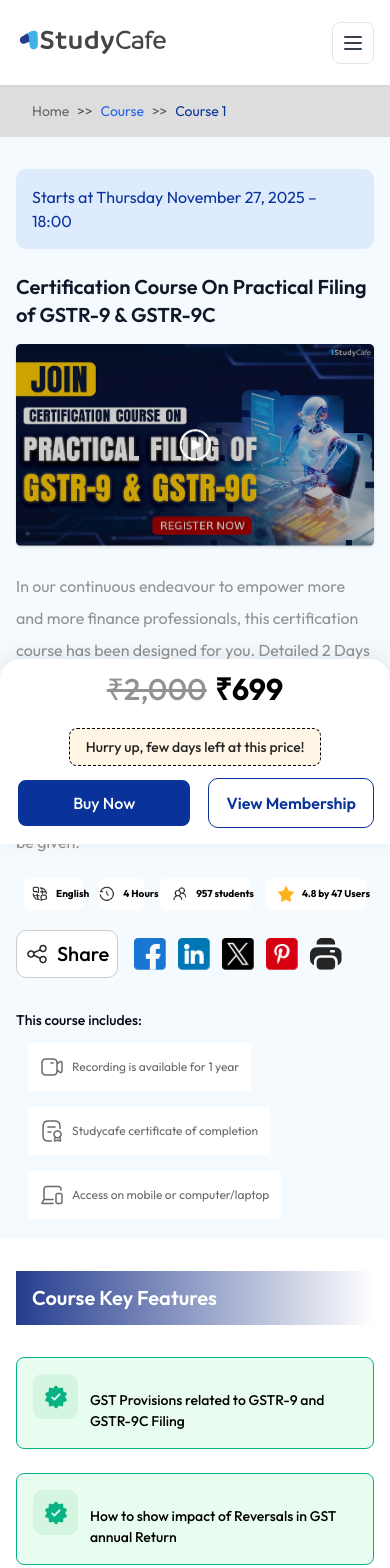
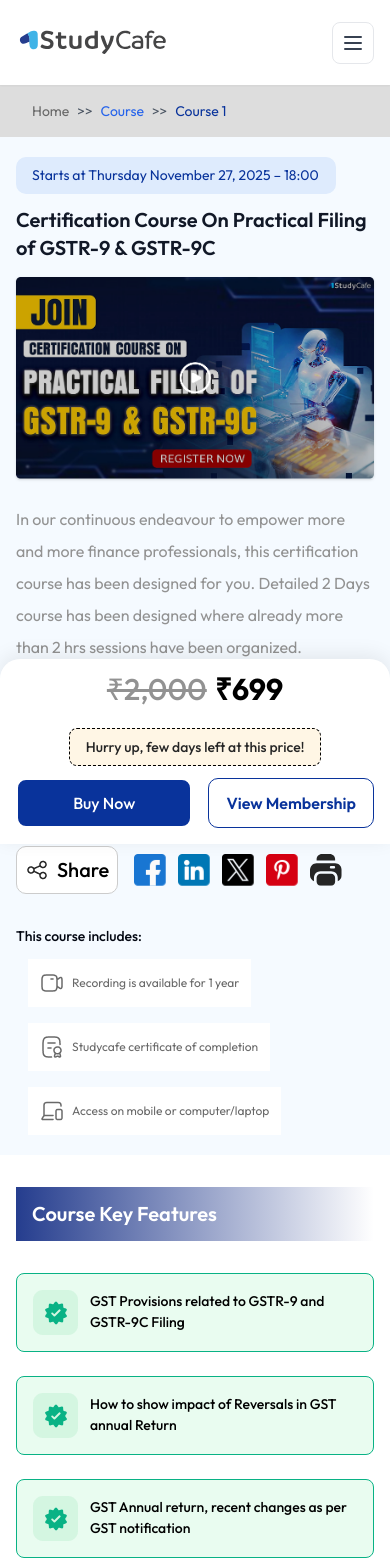
Before and after one commit to developers3mindsRp/study-cafe-web, a Next.js app: page /course/course-1 in a window 390 px wide. Shown: the top 1568 px of the page. Built offline with nearby package versions, Linux system fonts and the light colour scheme; no server answers.

Commit message:
responsive issues fixed

```diff
--- a/src/components/layout/blog/BlogList.tsx
+++ b/src/components/layout/blog/BlogList.tsx
@@ -117,9 +117,9 @@ export default function Blog_list() {
 
   return (
 
-    <section className="w-full py-12 px-2 md:px-6 text-center">
+    <section className="w-full py-6 md:py-12 px-2 md:px-6 text-center">
       {/* Category Filter */}
-      <div className="flex flex-wrap gap-2 md:gap-4 2xl:gap-8 mx-auto container md:px-4">
+      <div className="flex flex-wrap gap-2 md:gap-4 2xl:gap-8 mx-auto container px-4 md:px-4">
         {categories.map((cat) => (
           <button
             key={cat}
@@ -135,7 +135,7 @@ export default function Blog_list() {
       </div>
 
 
-      <div className="mt-10 mx-auto container px-4">
+      <div className="mt-8 md:mt-10 mx-auto container px-4">
 
         {filtered.length === 0 ? (
           <div className="text-center md:py-20">
--- a/src/components/layout/course/BannerSection.tsx
+++ b/src/components/layout/course/BannerSection.tsx
@@ -18,24 +18,24 @@ export default function BannerSection() {
 
 
           {/* LEFT CONTENT */}
-          <div className="lg:col-span-2 space-y-6 mt-6">
+          <div className="lg:col-span-2 space-y-6 mt-3 md:mt-6">
 
 
-            <div className="mt-6 md:flex md:items-start md:gap-8">
+            <div className="md:mt-6 md:flex md:items-start md:gap-8">
 
 
               {/* Left: Banner */}
               <div className="md:w-1/2">
                 {/* Course Start Time */}
-                <p className="bg-[#DEEBFD] max-w-[360px] p-4 rounded-[10px] text-[#09339B] text-[16px] font-Outfit font-normal">
+                <p className="bg-[#DEEBFD] w-[320px] md:w-[360px] p-2 px-4 md:p-4 rounded-[10px] text-[#09339B] text-[14px] md:text-[16px] font-Outfit font-normal">
                   Starts at Thursday November 27, 2025 – 18:00
                 </p>
-                <h1 className="text-[20px] md:text-[43px] font-semibold text-gray-900 leading-snug mt-6">
+                <h1 className="text-[20px] md:text-[43px] font-semibold text-gray-900 leading-snug mt-3 md:mt-6">
                   Certification Course On Practical Filing of GSTR-9 & GSTR-9C
                 </h1>
 
                 {/* mobile image */}
-                <div  className="block md:hidden ">
+                <div className="block md:hidden ">
                   <div className=" rounded overflow-hidden shadow mt-4">
                     <Image
                       src="/images/c1.png"
@@ -93,34 +93,35 @@ export default function BannerSection() {
                 {/* Stats */}
                 <div
                   className="
-                          mt-3 p-2
+                            mt-3
                             flex md:hidden
-                          gap gap-4
+                            gap-3
                             justify-between
                             text-[10px] sm:text-[13px]
                             font-bold
                           "
                 >
-                        <div className="flex items-center gap-2 bg-white text-black px-2 py-2 rounded-md">
-                          <img src="/images/icon-eng.png" alt="Language" className="w-4 h-4" />
+                  <div className="flex items-center gap-1 bg-white text-black px-3 py-2 rounded-md whitespace-nowrap">
+                    <img src="/images/icon-eng.png" alt="Language" className="w-4 h-3" />
                     <span>English</span>
                   </div>
 
-                        <div className="flex items-center gap-2 bg-white text-black md:px-2 py-2 rounded-md whitespace-nowrap">
-                          <img src="/images/icon-clock.png" alt="Duration" className="w-4 h-4" />
+                  <div className="flex items-center gap-1 bg-white text-black px-3 py-2 rounded-md whitespace-nowrap">
+                    <img src="/images/icon-clock.png" alt="Duration" className="w-4 h-3" />
                     <span>4 Hours</span>
                   </div>
 
-                        <div className="flex items-center gap-2 bg-white text-black px-3 py-2 rounded-md whitespace-nowrap">
-                          <img src="/images/icon-user.png" alt="Students" className="w-4 h-4" />
+                  <div className="flex items-center gap-1 bg-white text-black px-3 py-2 rounded-md whitespace-nowrap">
+                    <img src="/images/icon-user.png" alt="Students" className="w-4 h-3" />
                     <span>957 students</span>
                   </div>
 
-                        <div className="flex items-center gap-2 bg-white text-black px-3 py-2 rounded-md  whitespace-nowrap">
-                          <img src="/images/Star.png" alt="Rating" className="w-4 h-4" />
+                  <div className="flex items-center gap-1 bg-white text-black px-3 py-2 rounded-md whitespace-nowrap">
+                    <img src="/images/Star.png" alt="Rating" className="w-4 h-3" />
                     <span>4.8 by 47 Users</span>
                   </div>
                 </div>
+
 
                 {/* Social Share */}
                 <div className="md:hidden flex items-center gap-4 pt-3">
--- a/src/components/layout/course/CourseDetail.tsx
+++ b/src/components/layout/course/CourseDetail.tsx
@@ -34,7 +34,7 @@ export default function CourseSection() {
 
    <div className="lg:col-span-2 space-y-6">
       {/* Alumni Logos */}
-      <div className="bg-[url('/images/alumini-bg.png')] bg-no-repeat bg-cover py-10 sm:py-12 px-4 sm:px-8 pb-16 sm:pb-20 mb-8 ">
+      <div className="bg-[url('/images/alumini-bg.png')] bg-no-repeat bg-cover py-3 md:py-12 px-4 md:px-8 pb-8 md:pb-20 mb-8 ">
         <h2 className="text-[22px] sm:text-[26px] lg:text-[30px] font-medium text-center mb-6 text-white px-2 mt-4">
           Our Alumni at Leading Companies
         </h2>
@@ -108,7 +108,7 @@ export default function CourseSection() {
 
       <div className="w-full bg-white  container mx-auto px-4 py-1">
         {/* FAQ Section */}
-        <div className=" mx-auto md:px-4 mt-2">
+        <div className=" mx-auto md:px-4 md:mt-2">
           <h2 className="
             text-[20px] md:text-[30px] font-semibold mb-6 md:mb-6
             px-4 py-3 text-white
--- a/src/components/layout/course/CourseOverview.tsx
+++ b/src/components/layout/course/CourseOverview.tsx
@@ -67,7 +67,7 @@ export default function CourseOverview() {
       {/* Course Key Features */}
 
 
-      <div className="grid md:grid-cols-2 gap-6 mb-12 mt-8 scroll-mt-28" id="features">
+      <div className="grid md:grid-cols-2 gap-6 mb-6 md:mb-12 mt-8 scroll-mt-28" id="features">
             {/* Course Description */}
       <h2 className="md:hidden container scroll-mt-28  text-[20px] md:text-[30px] font-semibold mb-2 md:mb-4
             px-4 py-3 text-white
@@ -77,11 +77,14 @@ export default function CourseOverview() {
         {features.map((feature, index) => (
           <div
             key={index}
-            className="flex items-start gap-3 rounded-lg border border-[#09B285] bg-[#E9FCF0] p-4"
+            className="flex items-center gap-3 rounded-lg border border-[#09B285] bg-[#E9FCF0] p-4"
           >
             <img src="/images/tick1.png" alt="" width="45" height="45" />
-            <p className="text-[14px] text-black font-medium mt-4">{feature}</p>
+            <p className="text-[14px] text-black font-medium">
+              {feature}
+            </p>
           </div>
+
         ))}
       </div>
 
@@ -168,7 +171,7 @@ export default function CourseOverview() {
             <li>Any other person not covered above can join the course if interested.</li>
           </ul>
         </div>
-        <div className="grid md:grid-cols-3 gap-3 md:gap-6 mt-4 md:mt-12 mt-4 md:mb-12">
+        <div className="grid md:grid-cols-3 gap-3 md:gap-6 mt-4 md:mt-12  md:mb-12">
 
           <div className="bg-[#F9F9FB] p-4 md:p-8 ">
             <img src="/images/duration.png" alt="" />
@@ -195,7 +198,7 @@ export default function CourseOverview() {
             bg-gradient-to-r from-[#253D8E] to-transparent
             md:bg-none md:text-gray-900 md:px-0 md:py-0 mx-auto  md:mx-0 md:w-auto" id="content">Course Content</h2>
 
-      <div className="w-full  mt-10 space-y-3 text-left container px-4 ">
+      <div className="w-full  md:mt-10 space-y-3 text-left container px-4 ">
         {faqs.map((item, index) => (
           <div key={index} className="shadow-md rounded-lg overflow-hidden ">
             {/* Question Button */}
--- a/src/components/layout/course/ReviewSection.tsx
+++ b/src/components/layout/course/ReviewSection.tsx
@@ -65,7 +65,7 @@ export default function ReviewSection() {
             md:bg-none md:text-gray-900 md:px-0 md:py-0 mx-auto  md:mx-0 md:w-auto" id="reviews">Google Reviews</h2>
 
       {/* Mobile slider */}
-      <div className="flex gap-4 overflow-x-auto snap-x snap-mandatory md:hidden mt-4 pb-4 px-2 scrollbar-hide">
+      <div className="flex gap-4 overflow-x-auto snap-x snap-mandatory md:hidden mt-4 md:pb-4 px-2 scrollbar-hide">
         {testimonials.map((item, index) => (
           <div
             key={index}
--- a/src/components/layout/course/TestimonialSection.tsx
+++ b/src/components/layout/course/TestimonialSection.tsx
@@ -18,7 +18,7 @@ export default function Testimonials_course() {
         <section className=" bg-white container px-4 mx-auto pb-6 md:pb-12 ">
             <div className=" md:mx-auto  ">
                 {/* Heading */}
-                <h2 className="text-[20px] md:text-[40px] font-semibold  mb-2 md:mb-4
+                <h2 className="text-[20px] md:text-[40px] font-semibold   md:mb-4
             px-4 py-3 text-white
 
             bg-gradient-to-r from-[#253D8E] to-transparent
@@ -30,7 +30,7 @@ export default function Testimonials_course() {
                 {/* Cards */}
                 <div className="">
                     {/* Mobile slider */}
-                    <div className="flex gap-6 overflow-x-auto snap-x snap-mandatory md:hidden mt-4 pb-4 px-2 scrollbar-hide">
+                    <div className="flex gap-6 overflow-x-auto snap-x snap-mandatory md:hidden md:mt-4 md:pb-4 px-2 scrollbar-hide">
                         {testimonials.map((item, index) => (
                             <div
                                 key={index}
--- a/src/pages/blogs/blog-detail/index.tsx
+++ b/src/pages/blogs/blog-detail/index.tsx
@@ -139,6 +139,9 @@ export default function Blog_detail() {
                   title={card.title}
                   description={card.description}
                   subDescription={card.subDescription}
+                  showUpNext={cardIndex !== (blog.cards?.length ?? 0) - 1}
+
+
                 />
               ))}
                              {/* Show Sidebar *after first blog* on mobile */}
```
Also changed, not shown: src/components/layout/blog-list/BlogHighlightCard.tsx (+9 -2 lines), src/components/layout/blog-list/HeroSection-blog.tsx (+11 -7 lines), src/components/layout/course/Gallerysection.tsx (+8 -4 lines). Lines whose indentation alone changed are shown as unchanged.
